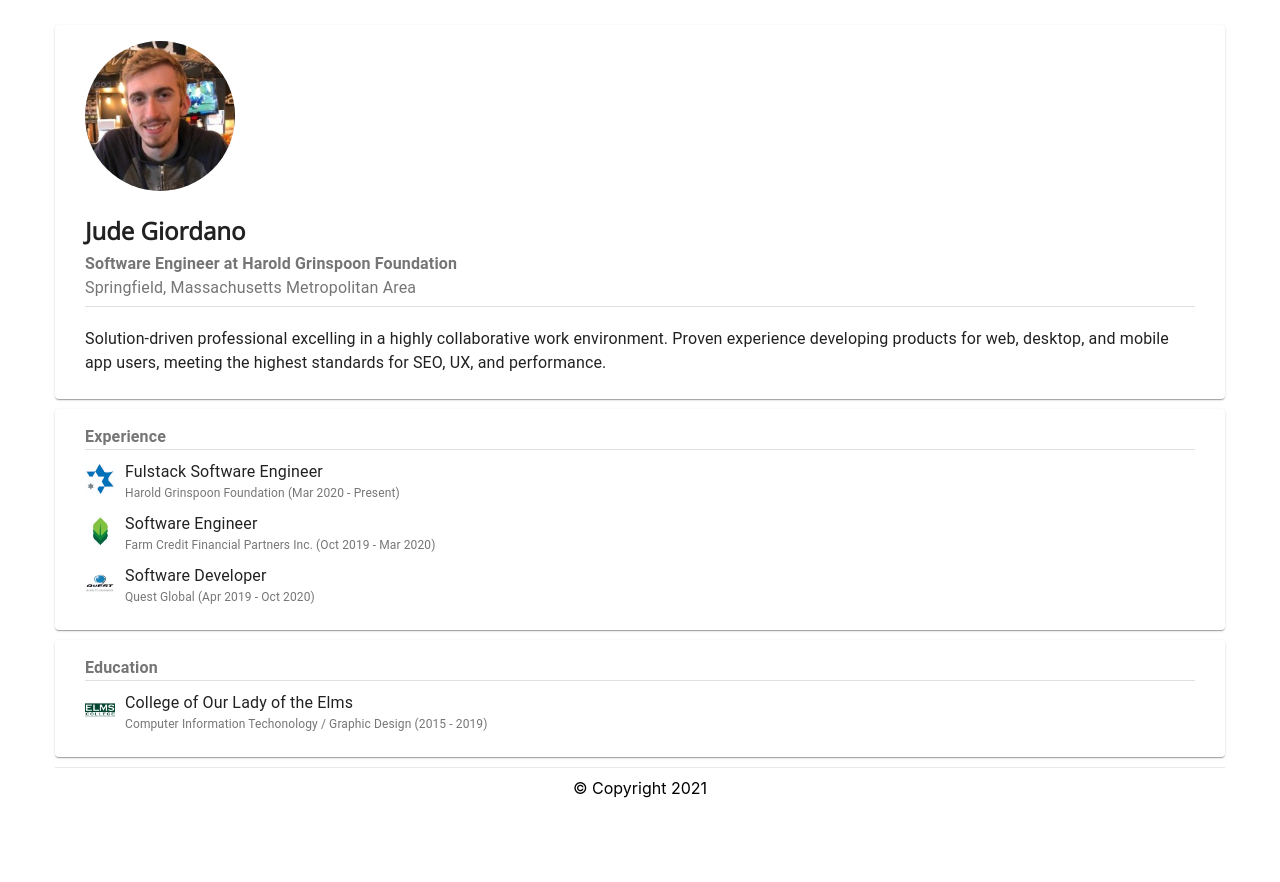
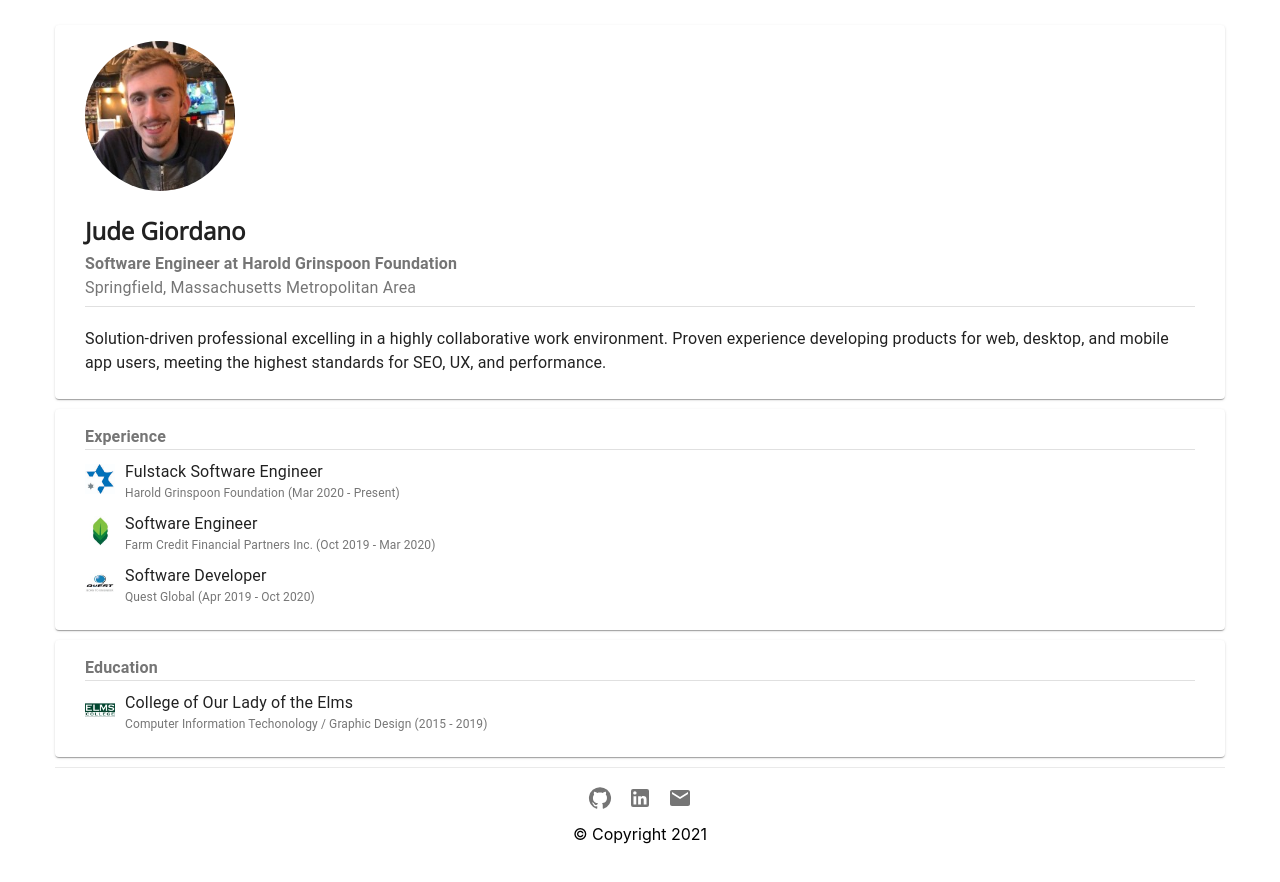
Before and after one commit to judegiordano/judegiordano.github.io, a Next.js app: page / in a window 1280 px wide. Built offline with nearby package versions, Linux system fonts and the light colour scheme.

Commit message:
Add Bottom Socials Bar

```diff
--- a/package.json
+++ b/package.json
@@ -9,7 +9,10 @@
     "start": "next start"
   },
   "dependencies": {
+    "@emotion/react": "^11.4.1",
+    "@emotion/styled": "^11.3.0",
     "@material-ui/core": "^4.12.3",
+    "@mui/icons-material": "^5.0.1",
     "next": "11.1.2",
     "react": "17.0.2",
     "react-dom": "17.0.2"
--- a/src/Components/Layout/AppFooter.tsx
+++ b/src/Components/Layout/AppFooter.tsx
@@ -1,9 +1,12 @@
 import React from "react";
+
+import { SocialsBar } from "@Comp/SocialsBar";
 
 export const AppFooter: React.FC = (): JSX.Element => {
 	return (
 		<footer style={styles.footer}>
-			<div style={{paddingTop: "10px"}}>
+			<div style={{ paddingTop: "10px" }}>
+				<SocialsBar />
 				&#169; Copyright {new Date().getFullYear()}
 			</div>
 		</footer>
--- /dev/null
+++ b/src/Components/SocialsBar.tsx
@@ -0,0 +1,27 @@
+import React from "react";
+import IconButton from "@mui/material/IconButton";
+import GitHubIcon from "@mui/icons-material/GitHub";
+import LinkedIn from "@mui/icons-material/LinkedIn";
+import Mail from "@mui/icons-material/Mail";
+
+export const SocialsBar: React.FC = (): JSX.Element => {
+	return (
+		<div>
+			<IconButton aria-label="github" >
+				<a target="_blank" rel="noreferrer" href={"https://github.com/judegiordano"}>
+					<GitHubIcon />
+				</a>
+			</IconButton>
+			<IconButton aria-label="LinkedIn" >
+				<a target="_blank" rel="noreferrer" href={"https://www.linkedin.com/in/jude-giordano-868728107/"}>
+					<LinkedIn />
+				</a>
+			</IconButton>
+			<IconButton aria-label="Mail" >
+				<a target="_blank" rel="noreferrer" href={"mailto:judegiordano@gmail.com"}>
+					<Mail />
+				</a>
+			</IconButton>
+		</div>
+	);
+};
```
Also changed, not shown: 1 other file (tests, documents, lock files or other folders).
